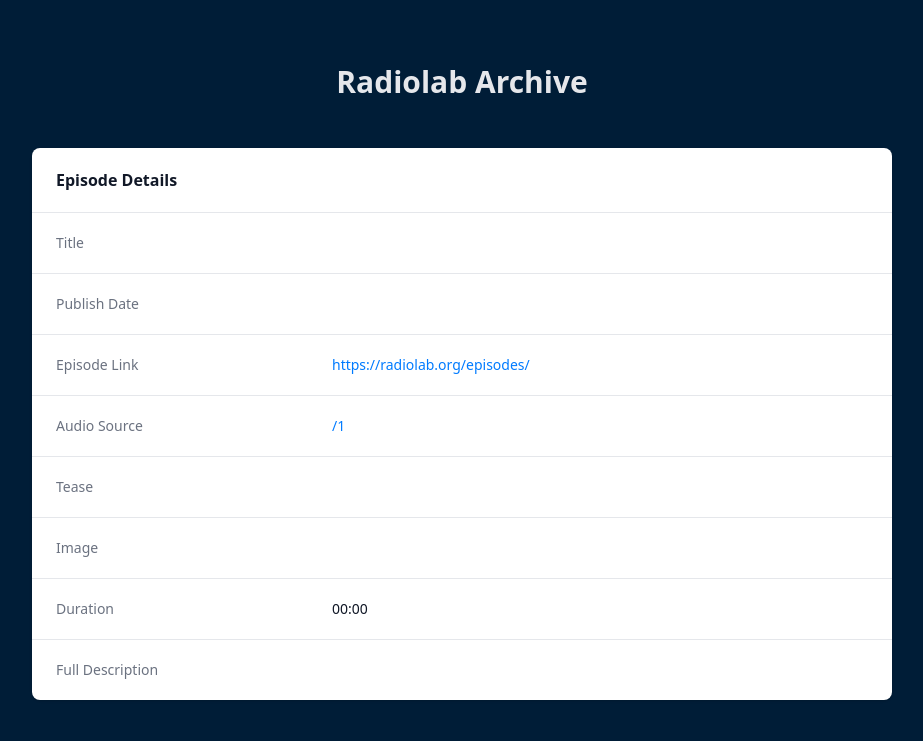
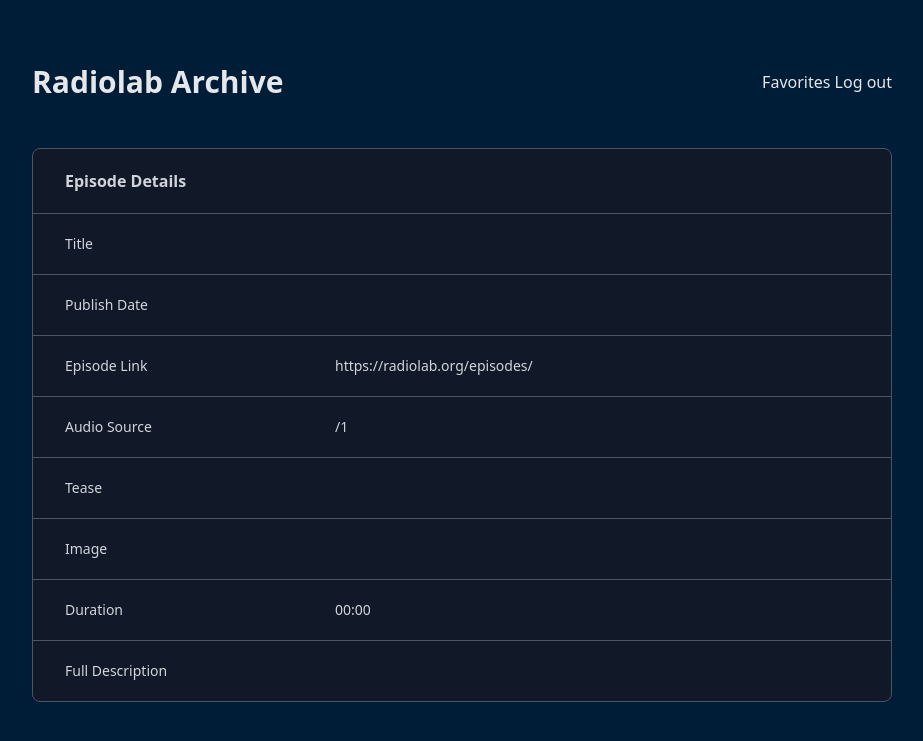
Before and after one commit to efatsi/radiolab-archive, a Rails app: page /1 in a window 1280 px wide. Shown: the top 741 px of the page, without its empty margins (178-1101 px from the left). Run offline with Rails 7, Linux system fonts and the light colour scheme; the visitor is signed in with stand-in values (Sample User, id 1); data that the repository does not hold is empty; style sheets or scripts are compiled from the project's sources; parts of the project's set-up code (start-up, migrations or seed data) failed here and were passed over; some libraries are stand-ins or nearby versions.

Commit message:
Set up login/logout header, darkmode show page

```diff
--- a/app/assets/stylesheets/application.css
+++ b/app/assets/stylesheets/application.css
@@ -14,7 +14,6 @@
  *= require_self
  */
 
- a {
-  /* blue */
-  color: #007bff;
- }
+.inlined-description a {
+  color: #00a8c9;
+}
--- a/app/views/episodes/index.html.erb
+++ b/app/views/episodes/index.html.erb
@@ -14,7 +14,7 @@
             <% Episode.order(publish_at: :desc).each do |episode| %>
               <tr>
                 <td class="pl-4 pr-3 text-sm font-medium text-white sm:pl-0 w-[250px]">
-                  <%= link_to episode.title, episode_path(episode), class: "block py-4 text-gray-100" %>
+                  <%= link_to episode.title, episode_path(episode), class: "block py-4" %>
                 </td>
                 <td class="py-4 px-3 text-sm text-gray-300"><%= episode.publish_at.strftime("%x") %></td>
                 <td class="py-4 px-3 text-sm text-gray-300"><%== episode.tease %></td>
--- a/app/views/episodes/show.html.erb
+++ b/app/views/episodes/show.html.erb
@@ -1,46 +1,46 @@
 <h2 class="text-center text-2xl mb-8"><%= episode.title %></h2>
 
-<div class="overflow-hidden bg-white shadow sm:rounded-lg">
-  <div class="px-4 py-5 sm:px-6">
-    <h3 class="text-base font-semibold leading-6 text-gray-900">Episode Details</h3>
+<div class="overflow-hidden bg-gray-900 shadow sm:rounded-lg text-gray-300 border border-gray-600">
+  <div class="px-4 py-5 sm:px-8">
+    <h3 class="text-base font-semibold leading-6 text-gray-300">Episode Details</h3>
   </div>
-  <div class="border-t border-gray-200 px-4 py-5 sm:p-0">
-    <dl class="sm:divide-y sm:divide-gray-200">
-      <div class="py-4 sm:grid sm:grid-cols-3 sm:gap-4 sm:py-5 sm:px-6">
-        <dt class="text-sm font-medium text-gray-500">Title</dt>
-        <dd class="overflow-scroll mt-1 text-sm text-gray-900 sm:col-span-2 sm:mt-0"><%= episode.title %></dd>
+  <div class="border-t border-gray-600 px-4 py-5 sm:p-0">
+    <dl class="sm:divide-y sm:divide-gray-600">
+      <div class="py-4 sm:grid sm:grid-cols-3 sm:gap-4 sm:py-5 sm:px-8">
+        <dt class="text-sm font-medium">Title</dt>
+        <dd class="overflow-scroll mt-1 text-sm text-gray-300 sm:col-span-2 sm:mt-0"><%= episode.title %></dd>
       </div>
-      <div class="py-4 sm:grid sm:grid-cols-3 sm:gap-4 sm:py-5 sm:px-6">
-        <dt class="text-sm font-medium text-gray-500">Publish Date</dt>
-        <dd class="overflow-scroll mt-1 text-sm text-gray-900 sm:col-span-2 sm:mt-0"><%= episode.publish_at.strftime("%b %d, %Y") %></dd>
+      <div class="py-4 sm:grid sm:grid-cols-3 sm:gap-4 sm:py-5 sm:px-8">
+        <dt class="text-sm font-medium">Publish Date</dt>
+        <dd class="overflow-scroll mt-1 text-sm text-gray-300 sm:col-span-2 sm:mt-0"><%= episode.publish_at.strftime("%b %d, %Y") %></dd>
       </div>
-      <div class="py-4 sm:grid sm:grid-cols-3 sm:gap-4 sm:py-5 sm:px-6">
-        <dt class="text-sm font-medium text-gray-500">Episode Link</dt>
-        <dd class="overflow-scroll mt-1 text-sm text-gray-900 sm:col-span-2 sm:mt-0"><%= link_to "https://radiolab.org/episodes/#{episode.slug}", "https://radiolab.org/episodes/#{episode.slug}" %></dd>
+      <div class="py-4 sm:grid sm:grid-cols-3 sm:gap-4 sm:py-5 sm:px-8">
+        <dt class="text-sm font-medium">Episode Link</dt>
+        <dd class="overflow-scroll mt-1 text-sm text-gray-300 sm:col-span-2 sm:mt-0"><%= link_to "https://radiolab.org/episodes/#{episode.slug}", "https://radiolab.org/episodes/#{episode.slug}" %></dd>
       </div>
-      <div class="py-4 sm:grid sm:grid-cols-3 sm:gap-4 sm:py-5 sm:px-6">
-        <dt class="text-sm font-medium text-gray-500">Audio Source</dt>
-        <dd class="overflow-scroll mt-1 text-sm text-gray-900 sm:col-span-2 sm:mt-0"><%= link_to episode.audio_url, episode.audio_url %></dd>
+      <div class="py-4 sm:grid sm:grid-cols-3 sm:gap-4 sm:py-5 sm:px-8">
+        <dt class="text-sm font-medium">Audio Source</dt>
+        <dd class="overflow-scroll mt-1 text-sm text-gray-300 sm:col-span-2 sm:mt-0"><%= link_to episode.audio_url, episode.audio_url %></dd>
       </div>
-      <div class="py-4 sm:grid sm:grid-cols-3 sm:gap-4 sm:py-5 sm:px-6">
-        <dt class="text-sm font-medium text-gray-500">Tease</dt>
-        <dd class="overflow-scroll mt-1 text-sm text-gray-900 sm:col-span-2 sm:mt-0"><%== episode.tease %></dd>
+      <div class="py-4 sm:grid sm:grid-cols-3 sm:gap-4 sm:py-5 sm:px-8">
+        <dt class="text-sm font-medium">Tease</dt>
+        <dd class="overflow-scroll mt-1 text-sm text-gray-300 sm:col-span-2 sm:mt-0"><%== episode.tease %></dd>
       </div>
-      <div class="py-4 sm:grid sm:grid-cols-3 sm:gap-4 sm:py-5 sm:px-6">
-        <dt class="text-sm font-medium text-gray-500">Image</dt>
-        <dd class="mt-1 text-sm text-gray-900 sm:col-span-2 sm:mt-0">
+      <div class="py-4 sm:grid sm:grid-cols-3 sm:gap-4 sm:py-5 sm:px-8">
+        <dt class="text-sm font-medium">Image</dt>
+        <dd class="mt-1 text-sm text-gray-300 sm:col-span-2 sm:mt-0">
           <%= image_tag episode.image_url %>
         </dd>
       </div>
-      <div class="py-4 sm:grid sm:grid-cols-3 sm:gap-4 sm:py-5 sm:px-6">
-        <dt class="text-sm font-medium text-gray-500">Duration</dt>
-        <dd class="overflow-scroll mt-1 text-sm text-gray-900 sm:col-span-2 sm:mt-0">
+      <div class="py-4 sm:grid sm:grid-cols-3 sm:gap-4 sm:py-5 sm:px-8">
+        <dt class="text-sm font-medium">Duration</dt>
+        <dd class="overflow-scroll mt-1 text-sm text-gray-300 sm:col-span-2 sm:mt-0">
           <%= seconds_to_description(episode.length) %>
         </dd>
       </div>
-      <div class="py-4 sm:grid sm:grid-cols-3 sm:gap-4 sm:py-5 sm:px-6">
-        <dt class="text-sm font-medium text-gray-500">Full Description</dt>
-        <dd class="overflow-scroll mt-1 text-sm text-gray-900 sm:col-span-2 sm:mt-0"><%== episode.cut_description %></dd>
+      <div class="py-4 sm:grid sm:grid-cols-3 sm:gap-4 sm:py-5 sm:px-8">
+        <dt class="text-sm font-medium">Full Description</dt>
+        <dd class="inlined-description overflow-scroll mt-1 text-sm text-gray-300 sm:col-span-2 sm:mt-0"><%== episode.cut_description %></dd>
       </div>
     </dl>
   </div>
--- a/app/views/layouts/application.html.erb
+++ b/app/views/layouts/application.html.erb
@@ -13,12 +13,7 @@
 
   <body class="bg-[#001d37] text-gray-200">
     <main class="container mx-auto mt-16 px-5 max-w-[900px]">
-      <h1 class="text-center text-3xl font-bold mb-12 text-gray">
-        <%= link_to "Radiolab Archive", root_path, class: "text-gray-200" %>
-      </h1>
-
-      <p class="notice"><%= notice %></p>
-      <p class="alert"><%= alert %></p>
+      <%= render "shared/header" %>
 
       <%= yield %>
     </main>
--- /dev/null
+++ b/app/views/shared/_header.html.erb
@@ -0,0 +1,19 @@
+<div class="flex justify-between items-center mb-12">
+  <h1 class="text-3xl font-bold text-gray">
+    <%= link_to "Radiolab Archive", root_path %>
+  </h1>
+
+  <% if current_user %>
+    <div>
+      <%= link_to "Favorites", "#" %>
+      <%= link_to "Log out", destroy_user_session_path %>
+    </div>
+  <% else %>
+    <div>
+      <%= link_to "Log in", new_user_session_path %>
+    </div>
+  <% end %>
+</div>
+
+<p class="notice"><%= notice %></p>
+<p class="alert"><%= alert %></p>
--- a/config/initializers/devise.rb
+++ b/config/initializers/devise.rb
@@ -266,7 +266,7 @@ Devise.setup do |config|
   # config.navigational_formats = ['*/*', :html, :turbo_stream]
 
   # The default HTTP method used to sign out a resource. Default is :delete.
-  config.sign_out_via = :delete
+  config.sign_out_via = :get
 
   # ==> OmniAuth
   # Add a new OmniAuth provider. Check the wiki for more information on setting
```
Also changed, not shown: README.md.
